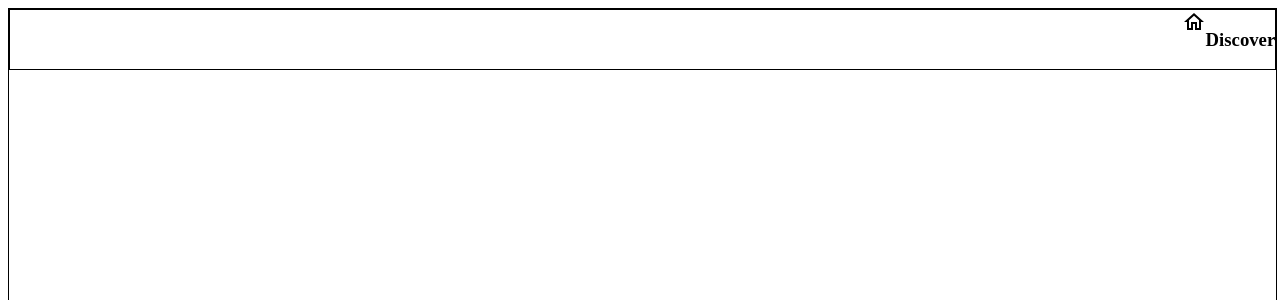
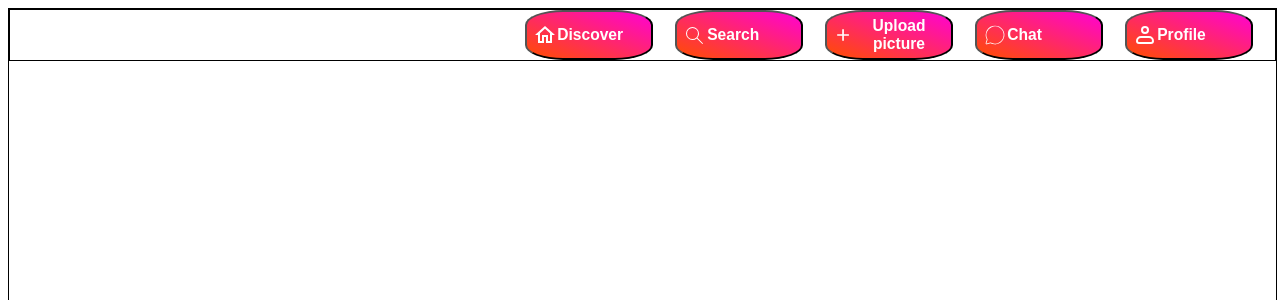
Before and after one commit to Seba-Quintana/FakeInstagram, an Angular app in the folder FakeInstagram/: page / in a window 1280 px wide. Shown: the top 300 px of the page. Built offline with nearby package versions, Linux system fonts and the light colour scheme.

Commit message:
navButtons

```diff
--- a/FakeInstagram/src/app/main/discover/navbar/nav-button/nav-button.component.css
+++ b/FakeInstagram/src/app/main/discover/navbar/nav-button/nav-button.component.css
@@ -1,12 +1,12 @@
-#navbarIcon {
-	float:left;
-}
-
-#navbarText {
-	float:right;
-}
 
 button {
+	height: 50px;
+	width: 150px;
 	display: flex;
 	align-items: center;
+	margin-right: 3%;
+	border-radius: 30%;
+	background: linear-gradient(to bottom left, #ff01d5, #ff4d00);
+	color: white;
+
 }
--- a/FakeInstagram/src/app/main/discover/navbar/nav-button/nav-button.component.ts
+++ b/FakeInstagram/src/app/main/discover/navbar/nav-button/nav-button.component.ts
@@ -6,10 +6,26 @@ import { CommonModule } from '@angular/common';
   standalone: true,
   imports: [CommonModule],
   template: `
-	<div class="button">
-		<svg id="navbarIcon" xmlns="http://www.w3.org/2000/svg" width="24" height="24" viewBox="0 0 24 24"><path fill="currentColor" d="m12 5.69l5 4.5V18h-2v-6H9v6H7v-7.81l5-4.5M12 3L2 12h3v8h6v-6h2v6h6v-8h3L12 3z"/></svg>
-		<h3 id="navbarText">Discover</h3>
-	</div>
+	<button class="button">
+		<svg class="navbarIcon" xmlns="http://www.w3.org/2000/svg" width="24" height="24" viewBox="0 0 24 24"><path fill="currentColor" d="m12 5.69l5 4.5V18h-2v-6H9v6H7v-7.81l5-4.5M12 3L2 12h3v8h6v-6h2v6h6v-8h3L12 3z"/></svg>
+		<h3 class="navbarText">Discover</h3>
+	</button>
+	<button class="button">
+		<svg class="navbarIcon" xmlns="http://www.w3.org/2000/svg" width="24" height="24" viewBox="0 0 24 24"><path fill="currentColor" d="M9.5 4a6.5 6.5 0 0 1 6.5 6.5c0 1.62-.59 3.1-1.57 4.23l5.65 5.65l-.71.71l-5.65-5.65A6.469 6.469 0 0 1 9.5 17A6.5 6.5 0 0 1 3 10.5A6.5 6.5 0 0 1 9.5 4m0 1A5.5 5.5 0 0 0 4 10.5A5.5 5.5 0 0 0 9.5 16a5.5 5.5 0 0 0 5.5-5.5A5.5 5.5 0 0 0 9.5 5Z"/></svg>
+		<h3 class="navbarText">Search</h3>
+	</button>
+	<button class="button">
+	<svg class="navbarIcon" xmlns="http://www.w3.org/2000/svg" width="24" height="24" viewBox="0 0 24 24"><path fill="currentColor" d="M19 12.998h-6v6h-2v-6H5v-2h6v-6h2v6h6z"/></svg>
+		<h3 class="navbarText">Upload picture</h3>
+	</button>
+	<button class="button">
+		<svg class="navbarIcon" xmlns="http://www.w3.org/2000/svg" width="24" height="24" viewBox="0 0 256 256"><path fill="currentColor" d="M128 28a100 100 0 0 0-87.47 148.5l-11.9 35.69a12 12 0 0 0 15.18 15.18l35.69-11.9A100 100 0 1 0 128 28Zm0 192a92 92 0 0 1-46.07-12.35a4.05 4.05 0 0 0-2-.54a3.93 3.93 0 0 0-1.27.21l-37.38 12.46a4 4 0 0 1-5.06-5.06l12.46-37.38a4 4 0 0 0-.33-3.27A92 92 0 1 1 128 220Z"/></svg>
+		<h3 class="navbarText">Chat</h3>
+	</button>
+	<button class="button">
+		<svg class="navbarIcon" xmlns="http://www.w3.org/2000/svg" width="24" height="24" viewBox="0 0 24 24"><g fill="none" stroke="currentColor" stroke-width="2"><path stroke-linejoin="round" d="M4 18a4 4 0 0 1 4-4h8a4 4 0 0 1 4 4a2 2 0 0 1-2 2H6a2 2 0 0 1-2-2Z"/><circle cx="12" cy="7" r="3"/></g></svg>
+		<h3 class="navbarText">Profile</h3>
+	</button>
 	`,
   styleUrls: ['./nav-button.component.css']
 })
--- a/FakeInstagram/src/app/main/discover/navbar/navbar.component.css
+++ b/FakeInstagram/src/app/main/discover/navbar/navbar.component.css
@@ -1,3 +1,3 @@
 #navButtons {
-
+	display: flex;
 }
--- a/FakeInstagram/src/styles.css
+++ b/FakeInstagram/src/styles.css
@@ -1,4 +1,4 @@
 body {
-	height: 99vh;
+	height: 98vh;
 	width: 99vw;
 }
```
